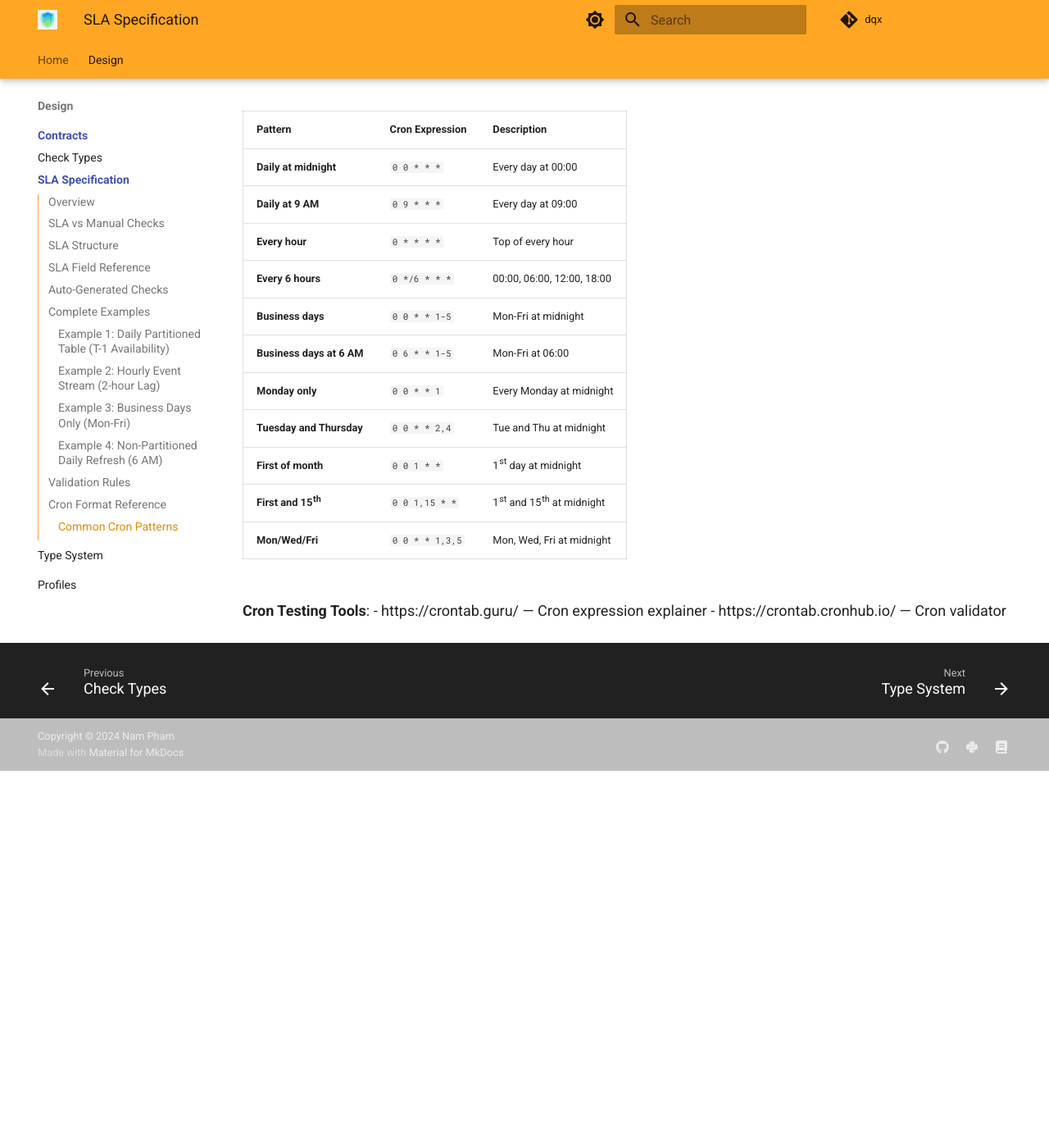
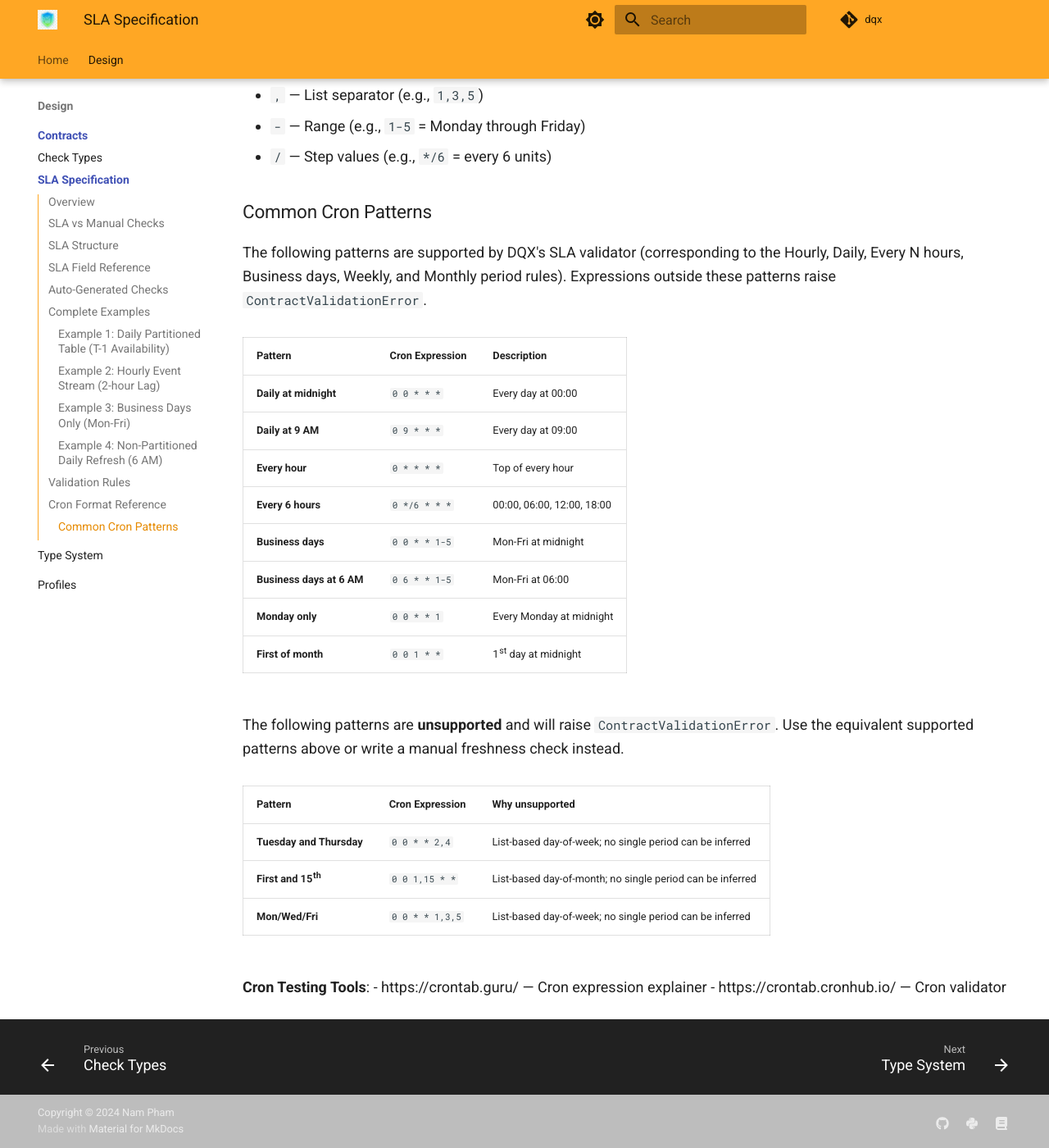
Before and after one commit to nampham2/dqx, an MkDocs documentation site: the page built from docs/design/contracts/sla.md, in a window 1280 px wide and 1400 px high, scrolled down 11169 px. Shown: the whole window at 82% size. Built offline with MkDocs 1.6.1 and Material for MkDocs 9.7.7, drawn with Linux system fonts in a browser that asks for light colours; comment, search, counter and statistics services are not loaded; before the commit the page ends 12109 px from its top, so only the background shows below that; some of the changed text lies outside the part shown.

Commit message:
docs(contracts): address CodeRabbit review feedback
- checks.md: clarify return:pct numerator per check family (nulls/duplicates
  use failing-row count; whitelist/blacklist/pattern/length use conforming count)
- checks.md: document NULL-inclusive semantics of COUNT(*)-COUNT(DISTINCT col)
  in duplicate formula with example [A, A, NULL] → 2 duplicates
- checks.md: fix MD028 blank line inside blockquote in percentile section
- checks.md: convert min+max pairs to between in example patterns to match the
  exactly-one-validator rule
- index.md: convert min+max pair to between in complete contract example
- index.md: label SchemaValidationError and ContractValidationError as proposed
  and add brief definitions
- index.md: relax version field prose from 'semantic version string' to 'version
  string; semantic versioning recommended but not enforced'
- sla.md: split Common Cron Patterns table into supported/unsupported sections,
  marking list-based expressions as raising ContractValidationError
- sla.md: clarify that timestamp_column for non-partitioned tables must be
  supplied explicitly and cannot be auto-inferred

````diff
--- a/docs/design/contracts/sla.md
+++ b/docs/design/contracts/sla.md
@@ -410,6 +410,14 @@ columns:
 #     max_age_hours: 1              # 0 (lag) + 1 (buffer)
 #     timestamp_column: last_updated  # Must be specified — cannot be inferred for non-partitioned tables
 #     severity: P0
+#
+# NOTE: For non-partitioned tables, `timestamp_column` is NOT automatically inferred
+# because there is no `metadata.partitioned_by` list to read from. The generated
+# freshness check uses the column named in a `timestamp_column` field that must be
+# provided when calling the SLA generator (or in an explicit manual check). In this
+# example `last_updated` is explicitly supplied as the timestamp column at generation
+# time. If you prefer direct control, omit the `sla` block and write a manual
+# freshness check with `timestamp_column: last_updated` instead.
 ```
 
 ## Validation Rules
@@ -450,6 +458,8 @@ Standard 5-field cron format:
 
 ### Common Cron Patterns
 
+The following patterns are supported by DQX's SLA validator (corresponding to the Hourly, Daily, Every N hours, Business days, Weekly, and Monthly period rules). Expressions outside these patterns raise `ContractValidationError`.
+
 | Pattern | Cron Expression | Description |
 |---------|-----------------|-------------|
 | **Daily at midnight** | `0 0 * * *` | Every day at 00:00 |
@@ -459,10 +469,15 @@ Standard 5-field cron format:
 | **Business days** | `0 0 * * 1-5` | Mon-Fri at midnight |
 | **Business days at 6 AM** | `0 6 * * 1-5` | Mon-Fri at 06:00 |
 | **Monday only** | `0 0 * * 1` | Every Monday at midnight |
-| **Tuesday and Thursday** | `0 0 * * 2,4` | Tue and Thu at midnight |
 | **First of month** | `0 0 1 * *` | 1st day at midnight |
-| **First and 15th** | `0 0 1,15 * *` | 1st and 15th at midnight |
-| **Mon/Wed/Fri** | `0 0 * * 1,3,5` | Mon, Wed, Fri at midnight |
+
+The following patterns are **unsupported** and will raise `ContractValidationError`. Use the equivalent supported patterns above or write a manual freshness check instead.
+
+| Pattern | Cron Expression | Why unsupported |
+|---------|-----------------|-----------------|
+| **Tuesday and Thursday** | `0 0 * * 2,4` | List-based day-of-week; no single period can be inferred |
+| **First and 15th** | `0 0 1,15 * *` | List-based day-of-month; no single period can be inferred |
+| **Mon/Wed/Fri** | `0 0 * * 1,3,5` | List-based day-of-week; no single period can be inferred |
 
 **Cron Testing Tools**:
 - https://crontab.guru/ — Cron expression explainer
````
Also changed, not shown: docs/design/contracts/checks.md (+5 -7 lines), docs/design/contracts/index.md (+3 -4 lines).
